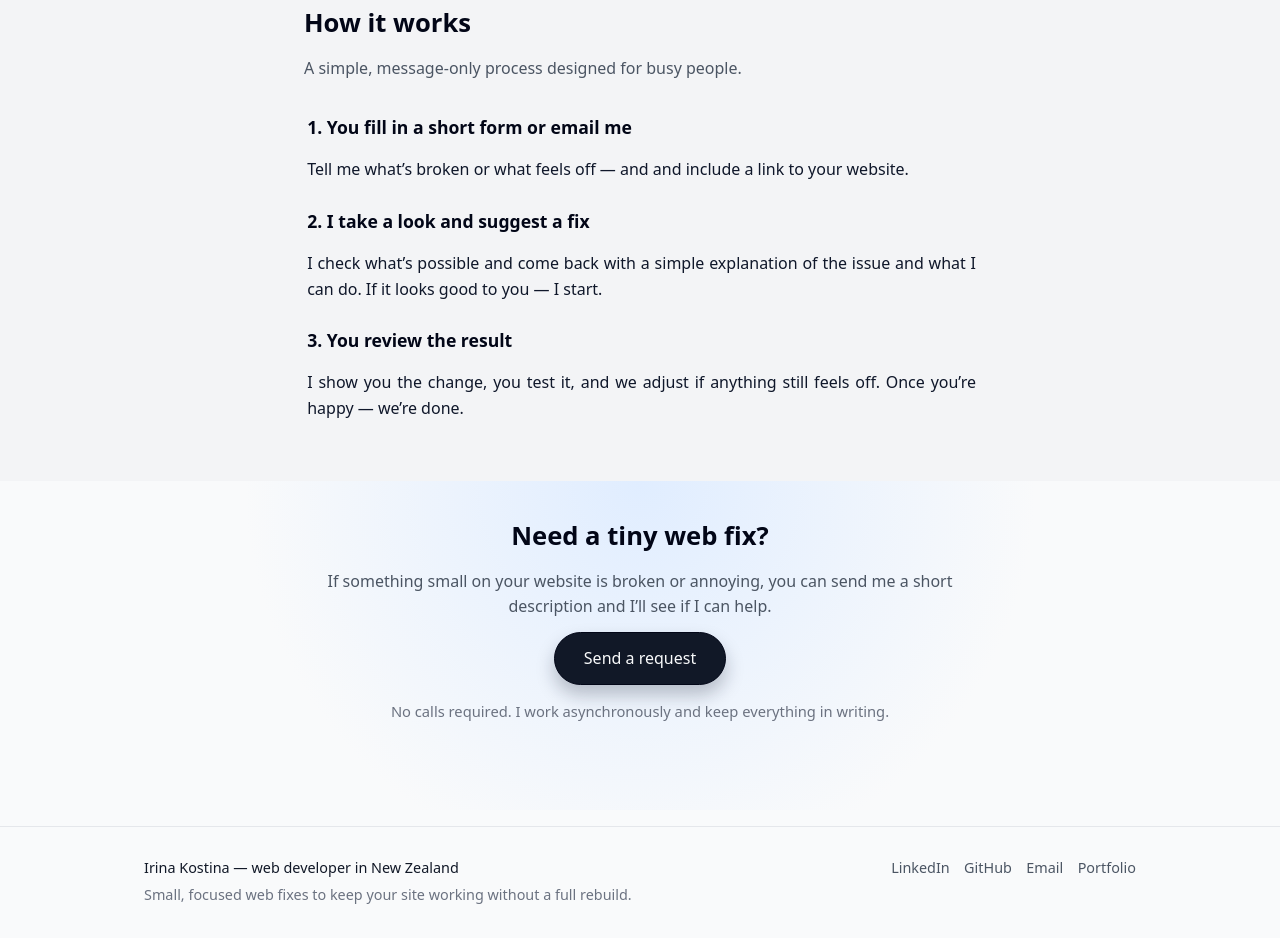
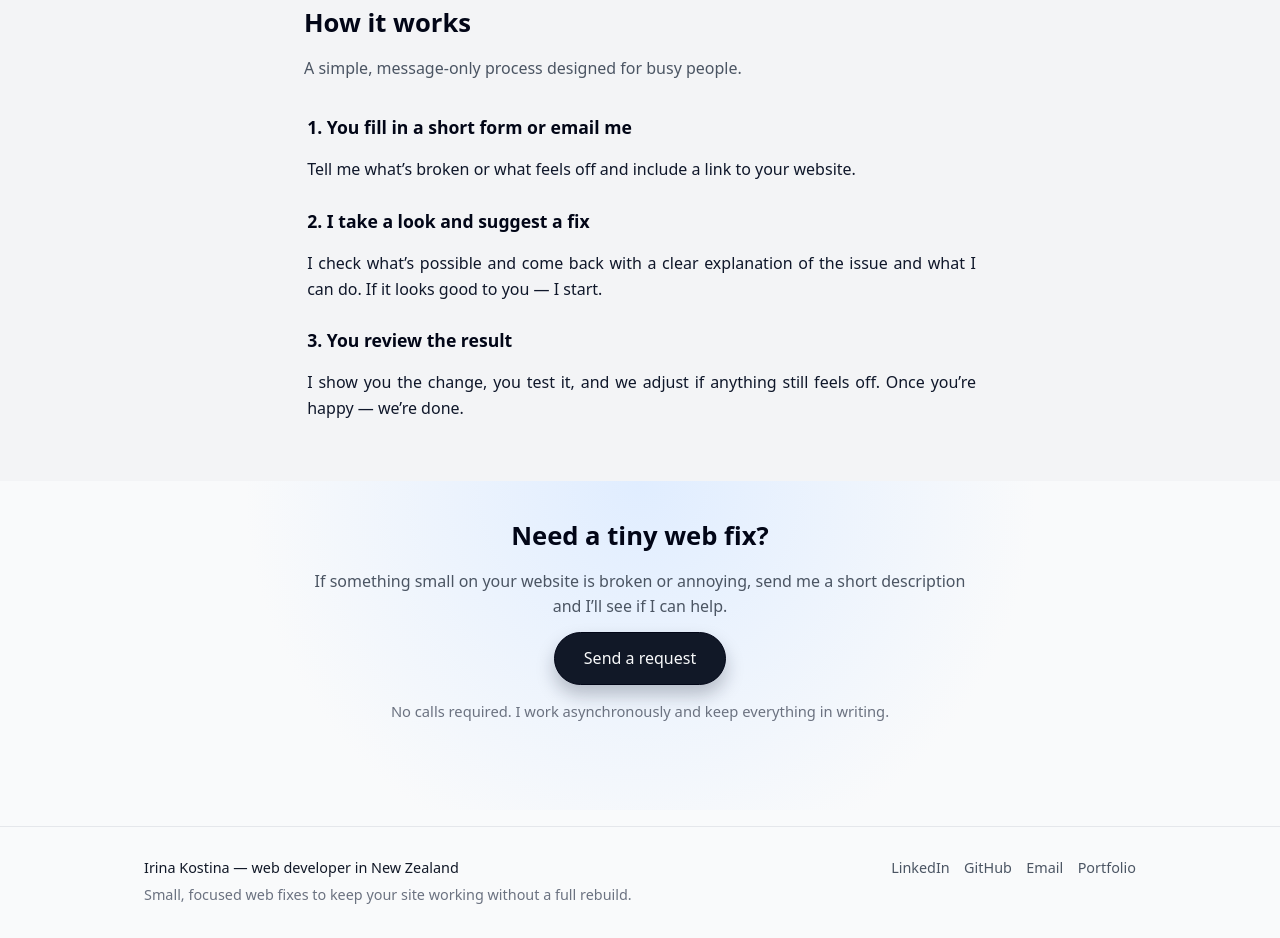
Before and after one commit to Irina-Kostina/services, a plain HTML site: page index.html in a window 1280 px wide. Shown: the part 1057-1995 px from the top of the page. Drawn offline with Linux system fonts and the light colour scheme.

Commit message:
Fixing typos in text

```diff
--- a/index.html
+++ b/index.html
@@ -110,14 +110,14 @@
             <li>
               <h3>1. You fill in a short form or email me</h3>
               <p>
-                Tell me what’s broken or what feels off — and and include a link to
+                Tell me what’s broken or what feels off and include a link to
                 your website.
               </p>
             </li>
             <li>
               <h3>2. I take a look and suggest a fix</h3>
               <p>
-                I check what’s possible and come back with a simple explanation of the issue and what I can do. If it looks good to you — I start.
+                I check what’s possible and come back with a clear explanation of the issue and what I can do. If it looks good to you — I start.
               </p>
             </li>
             <li>
@@ -136,8 +136,7 @@
         <div class="container narrow">
           <h2>Need a tiny web fix?</h2>
           <p class="section-intro">
-            If something small on your website is broken or annoying, you can
-            send me a short description and I’ll see if I can help.
+            If something small on your website is broken or annoying, send me a short description and I’ll see if I can help.
           </p>
           <a
             href="https://tally.so/r/dWW6Xy"
```
